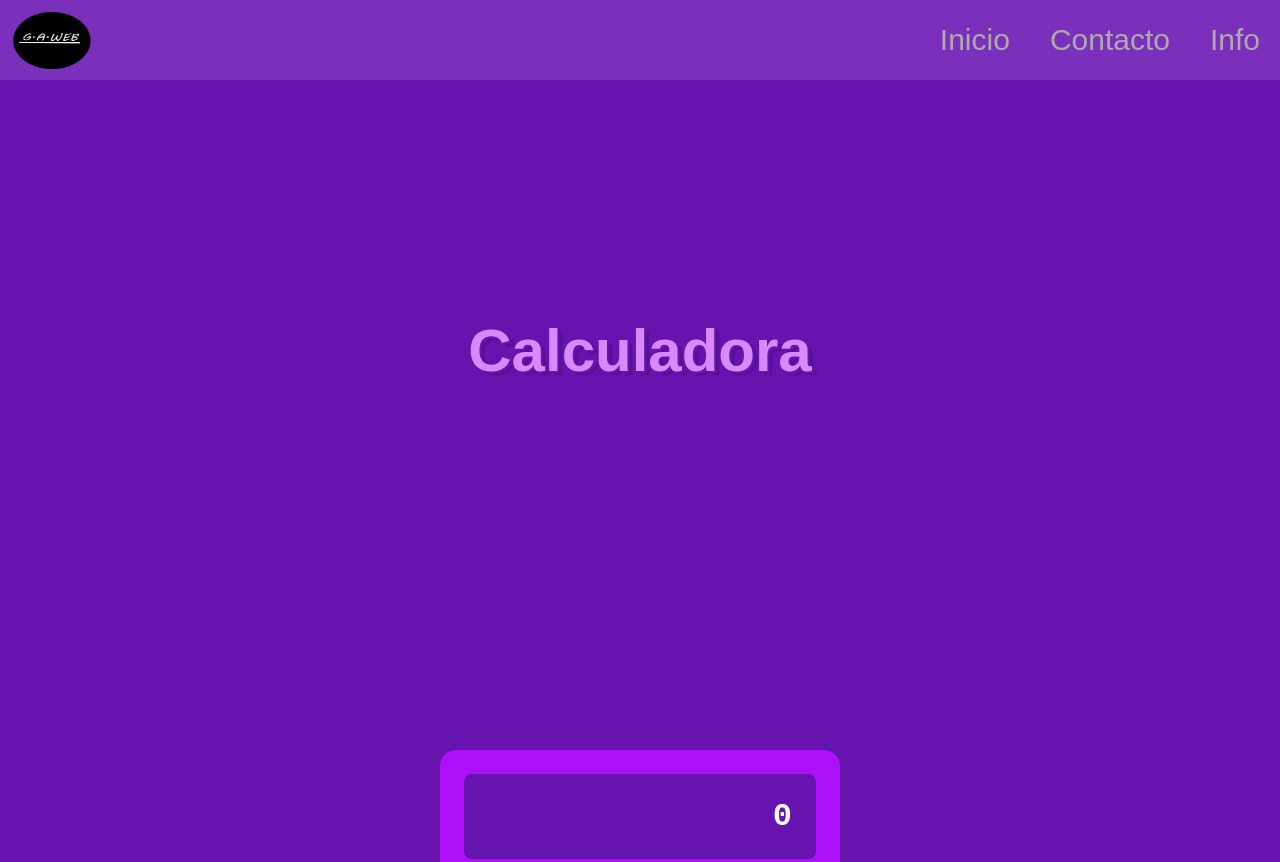
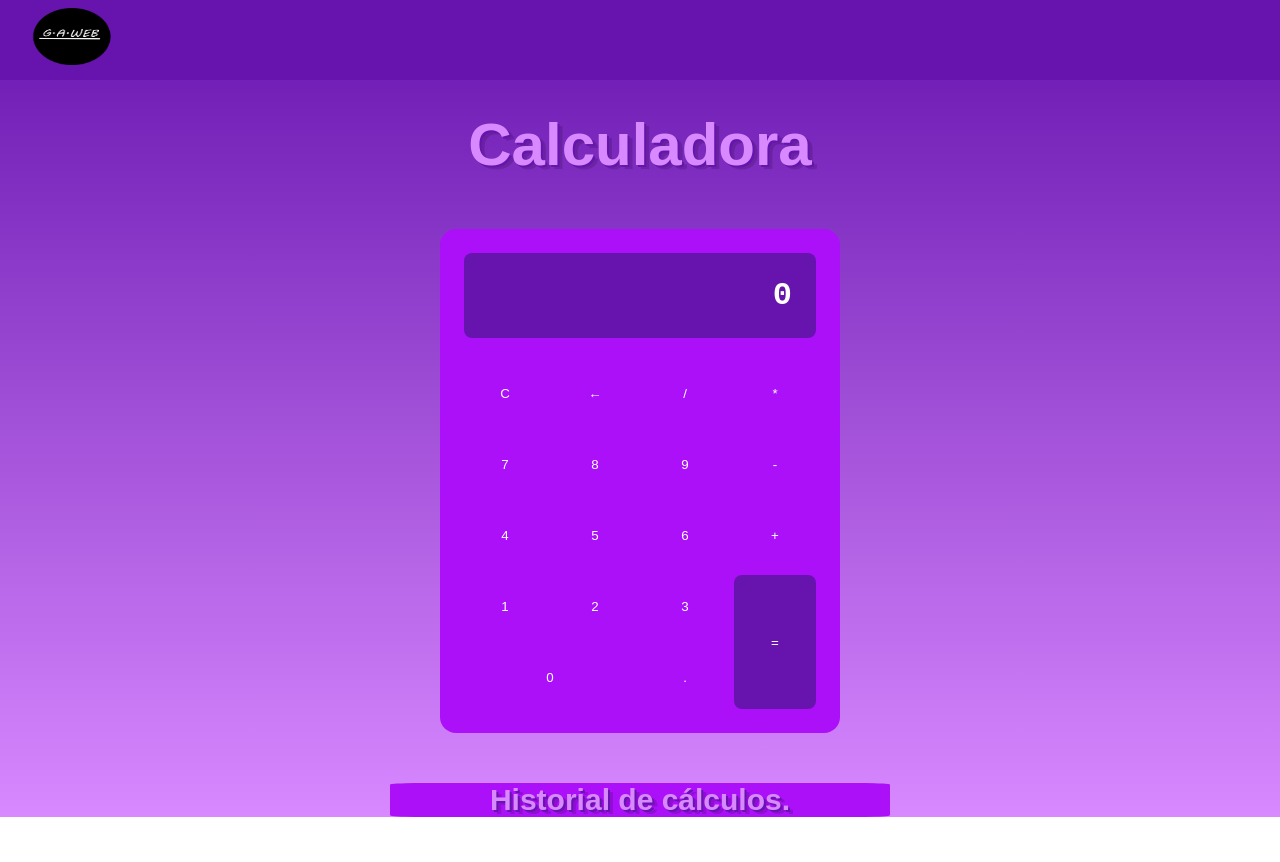
Before and after one commit to GenaAlvarez/ProyectoJavaScript, a plain HTML site: page index.html in a window 1280 px wide. Shown: the top 862 px of the page. After the commit the page ends 817 px from the top, so only its background shows below. Drawn offline with Linux system fonts and the light colour scheme.

Commit message:
Proyecto Final

```diff
--- a/Scss/Style.scss
+++ b/Scss/Style.scss
@@ -5,28 +5,17 @@
 @import"form";
 
 .title{
-    display: flex;
-    flex-direction: column;
-    flex-wrap: wrap;
-    align-items: center;
-    justify-content: center;
-    height: 700px;
-    width: 100%;
-    background-image: url(../multimedia/Img/retroGames.jpg);
-    background-position: top;
-    background-size: cover;
-    object-fit: cover;
-    h1{
-        color: #d889ff;
-        font-size: 60px;
-        font-weight: 700;
-        text-shadow: 2px 2px 0px #6714AF, 5px 4px 0px rgba(0,0,0,0.15);
-    }
+    margin-top: 110px;
+    text-align: center;
+    color: #d889ff;
+    font-size: 60px;
+    font-weight: 700;
+    text-shadow: 2px 2px 0px #6714AF, 5px 4px 0px rgba(0,0,0,0.15);
 
 }
 
 body{
-    background-color: #6714AF;
+    background: linear-gradient(to bottom, #6714AF, #d889ff);
 
 }
 .calculadoraContainer{
@@ -90,7 +79,8 @@ body{
     text-shadow: 2px 2px 0px #6714AF, 5px 4px 0px rgba(0,0,0,0.15);
 }
 .historial{
-    background-color: #1a032f;
+    background-color: #ab10f9 ;
+    border-radius: 5%;
     width: 500px;
     margin: auto;
 }
--- a/Scss/_navBar.scss
+++ b/Scss/_navBar.scss
@@ -1,5 +1,6 @@
 .navContainer{
-    background-color: #debeff2b;
+    top: 0px;
+    background-color: $bg-color;
     height: 80px;
     width: 100%;
     display: flex;
--- a/Scss/_var.scss
+++ b/Scss/_var.scss
@@ -1,2 +1,2 @@
-$bg-color:#fd9800;
+$bg-color:#6714AF;
 $bg-color-secondary:#000;
--- a/index.html
+++ b/index.html
@@ -11,16 +11,15 @@
 <body>
     <header>
         <nav class="navContainer">
-            <img src="./multimedia/Img/Logo.png" alt="logo empresa">
             <ul>
-                <li><a href="/index.html" class="navLink">Inicio</a></li>
-                <li><a href="/Pages/Contacto.html" class="navLink">Contacto</a></li>
-                <li><a href="/Pages/sobreNosotros.html" class="navLink">Info</a></li>
+                <li><a href="/index.html" class="navLink"><img src="./multimedia/Img/Logo.png" alt="logo empresa"></a></li>
             </ul>
         </nav>
     </header>
     <main>
-         <div class="title"><h1>Calculadora</h1></div>
+
+          <h1 class="title">Calculadora</h1>
+
      <div class="calculadoraContainer">
         <div class="calculadora">
             <div class="pantalla">0</div>
@@ -45,8 +44,6 @@
         </div>
     </div>
 
-
-
     <div id="history" class="historial">
         <h2 class="subTitulo">Historial de cálculos.</h2>
         <ul id="historialUl" class="historialLista"></ul>
```
Also changed, not shown: Css/Style.css, JavaScript/main.js (line endings or trailing spaces), 1 other file.
